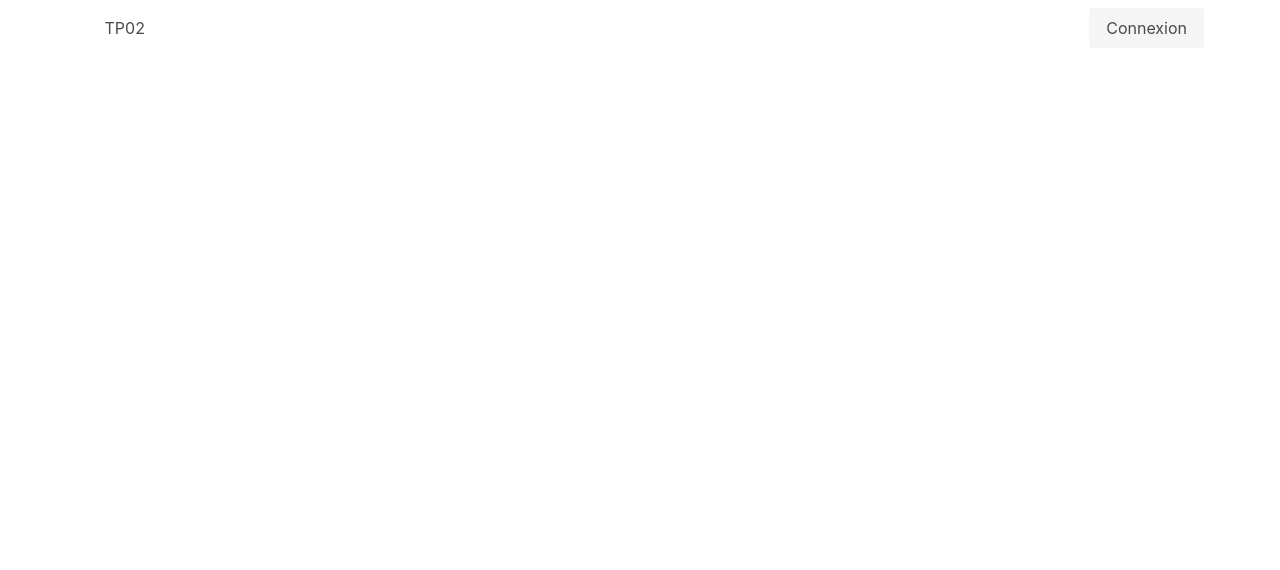
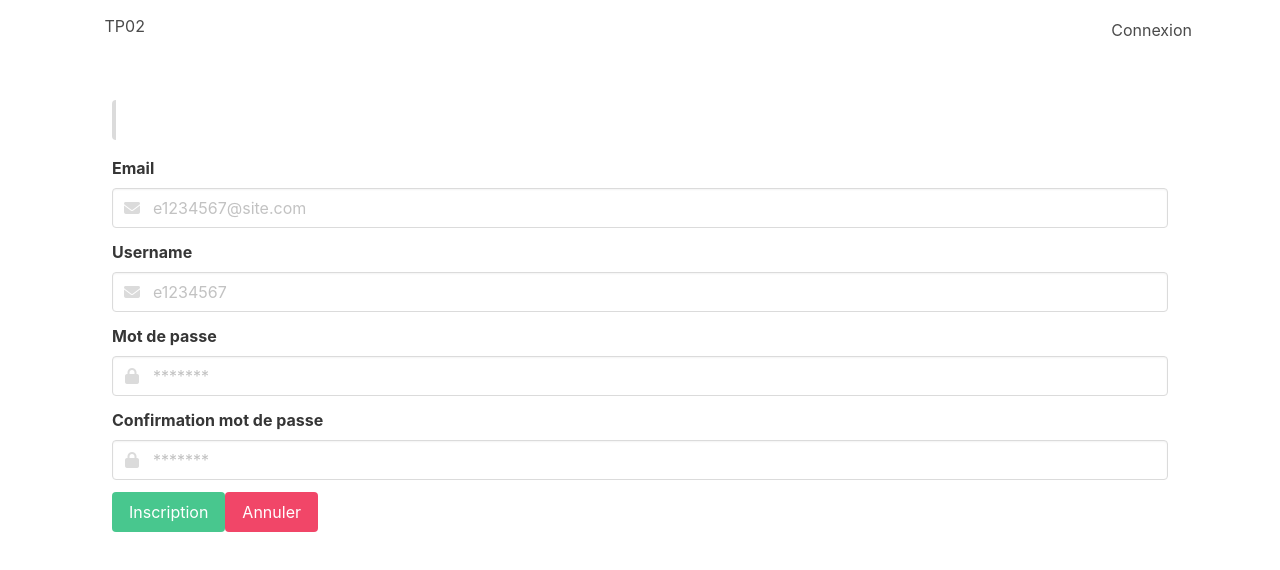
Before and after one commit to e1730934/ApplicationsClientesWeb_TP02, a Vue app: page /signup in a window 1280 px wide. Before the commit this address had no page. Shown: the top 570 px of the page. Built offline with nearby package versions, Linux system fonts and the light colour scheme.

Commit message:
Navbar complétée

```diff
--- a/src/components/MenuComponent.vue
+++ b/src/components/MenuComponent.vue
@@ -15,20 +15,38 @@
                 <router-link v-bind:to="{ name: 'home' }"
                              class="navbar-item">TP02
                 </router-link>
+                <router-link v-bind:to="{name: 'profile'}"
+                             v-if="this.$root.$data.token"
+                             class="navbar-item">Mon profil
+                </router-link>
             </div>
             <div class="navbar-end">
                 <div class="navbar-item">
                     <div class="buttons">
+                        <router-link v-bind:to="{ name: 'signup' }"
+                                     class="navbar-item is-primary"
+                                     v-if="!this.$root.$data.token &&
+                                             this.$route.fullPath!==`/signup`">
+                            Inscription
+                        </router-link>
                         <router-link id="afficherConnexion" v-bind:to="{ name: 'login' }"
                                      v-if="!this.$root.$data.token &&
                                              this.$route.fullPath!==`/login`"
-                                     class="button is-light">Connexion
+                                     class="navbar-item is-light">Connexion
+                        </router-link>
+                        <router-link v-bind:to="{name: 'profile'}"
+                                     v-if="this.$root.$data.token"
+                                     class="navbar-item">Mon profil
                         </router-link>
                         <router-link id="afficherDeconnexion" v-bind:to="{ name: 'home' }"
                                      v-if="this.$root.$data.token &&
                                             this.$route.fullPath!==`/login`"
-                                     class="button is-danger"
+                                     class="navbar-item is-danger"
                                      v-on:click="signOut">Déconnexion
+                        </router-link>
+                        <router-link v-bind:to="{name: 'about'}"
+                                     v-if="this.$root.$data.token"
+                                     class="navbar-item">À propos
                         </router-link>
                     </div>
                 </div>
--- a/src/router/index.js
+++ b/src/router/index.js
@@ -4,6 +4,9 @@ import DetailsView from '@/views/DetailsView.vue';
 import SeasonEpisodesView from '@/views/SeasonEpisodesView.vue';
 import DetailsEpisodeView from '@/views/DetailsEpisodeView.vue';
 import LoginView from '@/views/LoginView.vue';
+import SignUpView from '@/views/SignUpView.vue';
+import ProfileView from '@/views/ProfileView.vue';
+import AboutView from '@/views/AboutView.vue';
 
 const routes = [
     {
@@ -31,6 +34,21 @@ const routes = [
         name: 'login',
         component: LoginView,
     },
+    {
+        path: '/signup',
+        name: 'signup',
+        component: SignUpView,
+    },
+    {
+        path: '/profile',
+        name: 'profile',
+        component: ProfileView,
+    },
+    {
+        path: '/about',
+        name: 'about',
+        component: AboutView,
+    },
 ];
 
 const router = createRouter({
--- /dev/null
+++ b/src/views/AboutView.vue
@@ -0,0 +1,25 @@
+<template>
+    <div>
+        <div class="section">
+            <h1 class="title is-1 has-text-centered">About</h1>
+        </div>
+    </div>
+    <div class="section">
+        <ul>
+            <li>
+                <b>this.$root.$data.token:</b>
+                {{this.$root.$data.token}}
+            </li>
+        </ul>
+    </div>
+</template>
+
+<script>
+export default {
+    name: 'AboutView',
+};
+</script>
+
+<style scoped>
+
+</style>
--- a/src/views/LoginView.vue
+++ b/src/views/LoginView.vue
@@ -3,9 +3,9 @@
         <div class="section">
             <div class="content">
                 <div class="field">
-                    <label for="email" class="label">Username</label>
+                    <label for="username" class="label">Username</label>
                     <div class="control has-icons-left">
-                        <input id="email" type="email" placeholder="e1234567" class="input"
+                        <input id="username" type="text" placeholder="e1234567" class="input"
                                autocomplete="email" required
                                v-model="username">
                         <span class="icon is-small is-left"><i class="fa fa-envelope"></i></span>
@@ -50,7 +50,7 @@ export default {
     },
     methods: {
         async login() {
-            //   "username": "e1234567","password": "e1234567"
+            //   "username": "e1730934","password": "e1730934"
             const { username } = this;
             const { password } = this;
             const body = {
--- /dev/null
+++ b/src/views/ProfileView.vue
@@ -0,0 +1,20 @@
+<template>
+    <div class="section">
+        <div class="has-text-centered">
+            <h1 class="title is-1">
+<!--                TODO: Compléter page profile-->
+                Profile (TODO)
+            </h1>
+        </div>
+    </div>
+</template>
+
+<script>
+export default {
+    name: 'ProfileView',
+};
+</script>
+
+<style scoped>
+
+</style>
--- /dev/null
+++ b/src/views/SignUpView.vue
@@ -0,0 +1,133 @@
+<template>
+    <div class="container">
+        <div class="section">
+            <div class="content">
+                <div class="field">
+                    <div class="message is-danger" v-if="error!==''">
+                        <p class="message-body">{{ error }}</p>
+                    </div>
+                    <div class="message is-success" v-if="success!==''"></div>
+                    <p class="message-body">{{ success }}</p>
+                    <label for="email" class="label">Email</label>
+                    <div class="control has-icons-left">
+                        <input id="email" type="email" placeholder="e1234567@site.com"
+                               class="input" autocomplete="email" required
+                               v-model="email">
+                        <span class="icon is-small is-left">
+                                <i class="fa fa-envelope"></i></span>
+                    </div>
+                </div>
+                <div class="field">
+                    <label for="username" class="label">Username</label>
+                    <div class="control has-icons-left">
+                        <input id="username" type="text" placeholder="e1234567" class="input"
+                               autocomplete="username" required
+                               v-model="username">
+                        <span class="icon is-small is-left">
+                                <i class="fa fa-envelope"></i></span>
+                    </div>
+                </div>
+                <div class="field">
+                    <label for="password" class="label">Mot de passe</label>
+                    <div class="control has-icons-left">
+                        <input id="password" type="password"
+                               placeholder="*******" class="input"
+                               autocomplete="password"
+                               required
+                               v-model="password">
+                        <span class="icon is-small is-left"><i class="fa fa-lock"></i></span>
+                    </div>
+                </div>
+                <div class="field">
+                    <label for="confirmPassword" class="label">Confirmation mot de passe</label>
+                    <div class="control has-icons-left">
+                        <input id="confirmPassword" type="password"
+                               placeholder="*******" class="input"
+                               autocomplete="password"
+                               required
+                               v-model="confirmPassword">
+                        <span class="icon is-small is-left"><i class="fa fa-lock"></i></span>
+                    </div>
+                </div>
+                <div class="field">
+                    <div class="control">
+                        <button id="connexion" class="button is-success"
+                                v-on:click.prevent="signup">
+                            Inscription
+                        </button>
+                        <router-link v-bind:to="{ name: 'home' }"
+                                     class="button is-danger">Annuler
+                        </router-link>
+                    </div>
+                </div>
+            </div>
+        </div>
+    </div>
+</template>
+
+<script>
+import { svrURL } from '@/constants';
+
+export default {
+    name: 'SignUpView',
+    data() {
+        return {
+            email: '',
+            username: '',
+            password: '',
+            confirmPassword: '',
+            error: '',
+            success: '',
+        };
+    },
+    methods: {
+        async signup() {
+            const {
+                email,
+                username,
+                password,
+                confirmPassword,
+            } = this;
+            const regEmail = (/^(([^<>()[\]\\.,;:\s@"]+(\.[^<>()[\]\\.,;:\s@"]+)*)|(".+"))@((\[[0-9]{1,3}\.[0-9]{1,3}\.[0-9]{1,3}\.[0-9]{1,3}])|(([a-zA-Z\-0-9]+\.)+[a-zA-Z]{2,}))$/);
+            const regUsername = (/^[a-zA-Z0-9_]+$/);
+            if ((password !== confirmPassword)) {
+                this.error = ('Les mots de passe ne correspondent pas');
+                return;
+            }
+            if (!regEmail.test(email)) {
+                this.error = ('Email invalide');
+                return;
+            }
+            if (!regUsername.test(username)) {
+                this.error = ('Username invalide');
+            }
+            await fetch(`${svrURL}/auth/register`, {
+                method: 'POST',
+                headers: {
+                    'Content-Type': 'application/json',
+                },
+                body: JSON.stringify({
+                    email,
+                    username,
+                    password,
+                }),
+            })
+                .then((response) => {
+                    if (response.status === 201) {
+                        this.success = ('Inscription réussie');
+                        this.$router.push({ name: 'login' });
+                    } else {
+                        this.error = ('Email déjà utilisé');
+                    }
+                })
+                .catch(() => {
+                    this.error = ('Erreur lors de l\'inscription');
+                });
+        },
+    },
+};
+</script>
+
+<style scoped>
+
+</style>
```
